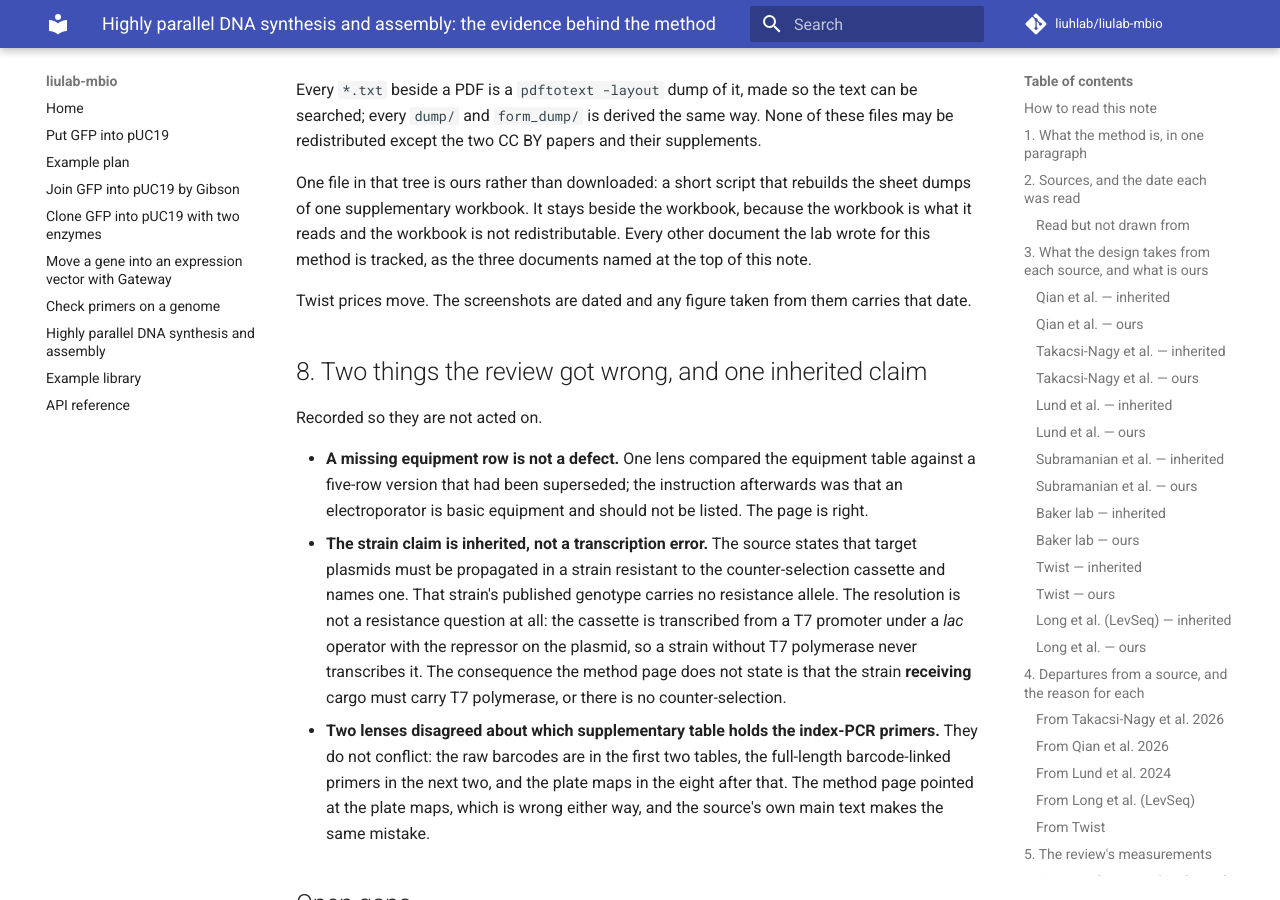
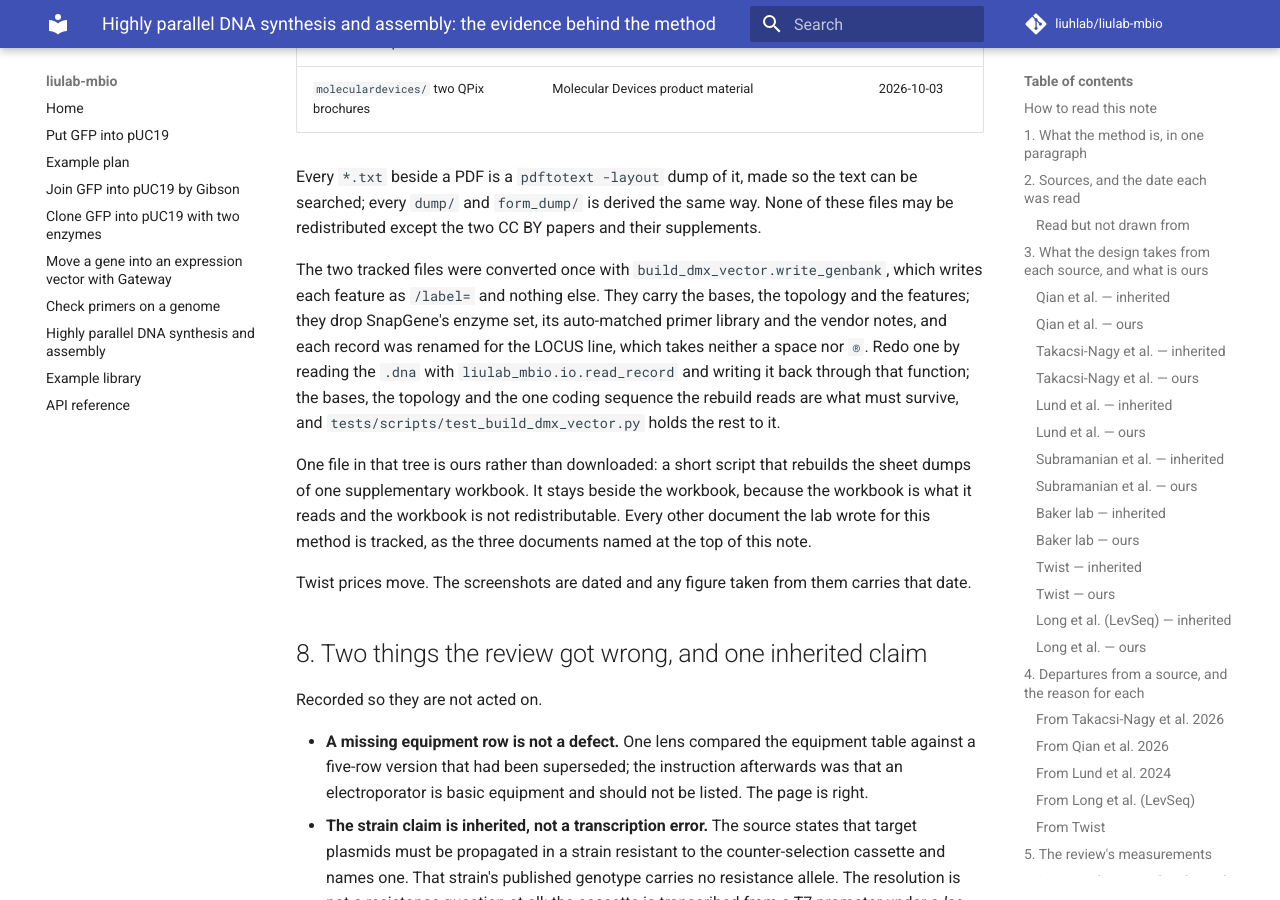
Before and after one commit to liuhlab/liulab-mbio, an MkDocs documentation site: the page built from docs/research/synthesis-and-assembly.md, in a window 1280 px wide and 900 px high, scrolled down 23240 px. Built offline with MkDocs 1.6.1 and Material for MkDocs 9.7.7, drawn with Linux system fonts in a browser that asks for light colours; comment, search, counter and statistics services are not loaded; some of the changed text lies outside the part shown.

Commit message:
Ship the two DMX parents as GenBank so CI can guard the destination
The iGGA destination was rebuilt from two `.dna` files under `reference_docs/`, which no
checkout carries, so `examples-check` reported that one generator unchecked everywhere but a
laptop holding the tree. Both parents now ship as GenBank in `tests/data/`, converted once with
`write_genbank`: bases, topology and features written as `/label=`, with SnapGene's enzyme set,
its auto-matched primer library and the vendor notes dropped, and each record renamed for the
LOCUS line, which takes neither a space nor a registered sign.

`docs/examples/ap1-library/vector.gb` rebuilds byte-identical from the pair, so the gate's own
corpus is untouched. All four generators now compare byte for byte and none is unchecked, which
leaves `needs` with no user: the field, the UNCHECKED branch and the paragraph describing them
come out.

#383 settled the boundary this crosses, and it is now recorded in both homes: a file a shipped
artefact is built from is an input, not a reference document.

Closes #385

Co-Authored-By: Claude Opus 5 <noreply@anthropic.com>

```diff
--- a/docs/research/synthesis-and-assembly.md
+++ b/docs/research/synthesis-and-assembly.md
@@ -738,21 +738,23 @@ site; the rule only asks for a site between that cut and the primer's footprint.
 
 ## 7. Provenance of downloaded files
 
-Every file below is under `reference_docs/synthesis_and_assembly/` and is git-ignored. This
-table is what survives the file. Retrieved dates are the local copies' timestamps; a window is
-given where a publisher's own date survived the download.
+Every file below is under `reference_docs/synthesis_and_assembly/` and is git-ignored, except
+the two marked **tracked**, which the destination's rebuild reads and which therefore ship
+converted to GenBank. For the rest, this table is what survives the file. Retrieved dates are
+the local copies' timestamps; a window is given where a publisher's own date survived the
+download.
 
 | File | Source | Retrieved |
 | --- | --- | --- |
 | `dmx/paper/` article and supplementary PDFs, with their text dumps | Qian et al. 2026, doi:10.1038/s41467-026-76740-5 | 2026-10-01 to 2026-10-03 |
 | `dmx/dmx-barcodes.tsv` | Extracted from the same paper's Supplementary Table 3 | 2026-10-05 |
-| `dmx/addgene/addgene-plasmid-247434-*.dna` | Addgene 247434, depositor's map, first vector parent | 2026-10-04 |
+| `dmx/addgene/addgene-plasmid-247434-*.dna`, **tracked** as `tests/data/dmx0001.gb` | Addgene 247434, depositor's map, first vector parent | 2026-10-04 |
 | `dmx/addgene/addgene-plasmid-247435-*.dna` | Addgene 247435, depositor's map, second vector parent | 2026-10-04 |
 | `dmx/addgene/addgene-plasmid-255161-*.dna` and `.dna.seq` | Addgene 255161, barcode kit group 1 index 1 | 2026-10-02 |
 | `dmx/addgene/addgene-plasmid-255185-*.dna` | Addgene 255185, barcode kit group 2 index 1 | 2026-10-05 |
 | `dmx/addgene/addgene-plasmid-255209-*.dna` | Addgene 255209, barcode kit group 3 index 1 | 2026-10-05 |
 | `dmx/addgene/addgene-plasmid-255256-*.dna` and `.dna.seq` | Addgene 255256, barcode kit group 4 index 24 | 2026-10-02 |
-| `dmx/addgene/pCR-Blunt II-TOPO.dna` | The part carrier's published map: Thermo Fisher / Invitrogen catalogue map, Zero Blunt TOPO kit | 2026-10-05 |
+| `dmx/addgene/pCR-Blunt II-TOPO.dna`, **tracked** as `tests/data/pcr-blunt-ii-topo.gb` | The part carrier's published map: Thermo Fisher / Invitrogen catalogue map, Zero Blunt TOPO kit | 2026-10-05 |
 | `dmx/jason_email.md` | Correspondence with the Baker lab, quoted with permission; not redistributable | 2026-10-05 |
 | `prot-assembly/` article, supplemental figures, Table S1 and its sheet dumps | Takacsi-Nagy et al. 2026, doi:10.1016/j.cell.2026.07.054, CC BY 4.0 | 2026-09-14 |
 | `long_fragment_GGA/Lund2024/` article, supporting information and four supplementary workbooks | Lund et al. 2024, doi:10.1021/acssynbio.3c00694 | 2026-10-01 |
@@ -770,6 +772,14 @@ given where a publisher's own date survived the download.
 Every `*.txt` beside a PDF is a `pdftotext -layout` dump of it, made so the text can be
 searched; every `dump/` and `form_dump/` is derived the same way. None of these files may be
 redistributed except the two CC BY papers and their supplements.
+
+The two tracked files were converted once with `build_dmx_vector.write_genbank`, which writes
+each feature as `/label=` and nothing else. They carry the bases, the topology and the features;
+they drop SnapGene's enzyme set, its auto-matched primer library and the vendor notes, and each
+record was renamed for the LOCUS line, which takes neither a space nor `®`. Redo one by reading
+the `.dna` with `liulab_mbio.io.read_record` and writing it back through that function; the
+bases, the topology and the one coding sequence the rebuild reads are what must survive, and
+`tests/scripts/test_build_dmx_vector.py` holds the rest to it.
 
 One file in that tree is ours rather than downloaded: a short script that rebuilds the sheet
 dumps of one supplementary workbook. It stays beside the workbook, because the workbook is what
```
Also changed, not shown: AGENTS.md (+3 -1 lines), reference_docs/README.md (+12 -0 lines), 7 other files.
